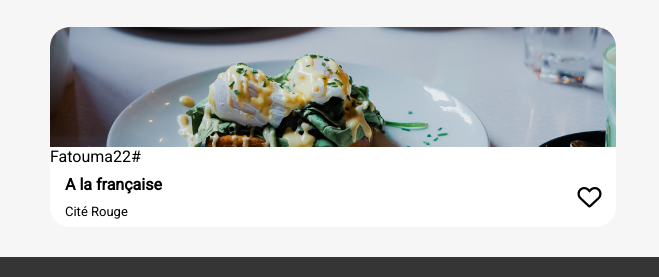
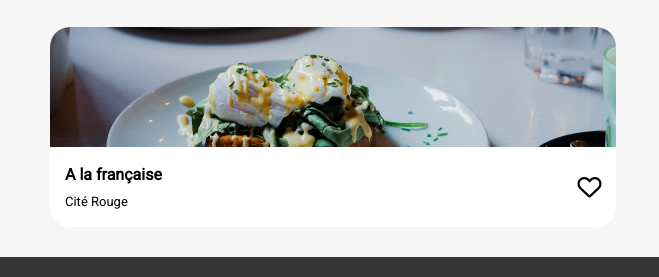
Before and after one commit to ikmck/Ohmyfood, a website: page index.html in a window 1280 px wide. Shown: the part 916-1193 px from the top of the page, 0-659 px from the left. Drawn offline with Linux system fonts and the light colour scheme; a web font is replaced by a local one.

Commit message:
suppression d'une erreur ligne 144

```diff
--- a/index.html
+++ b/index.html
@@ -141,7 +141,7 @@
                             <img src="./images/restaurants/toa-heftiba-DQKerTsQwi0-unsplash.jpg"
                                 alt="La palette du goût">
                         </a>
-                        Fatouma22#
+
                         <div class="card-body">
                             <a class="card-title" href="./menu_a_la_francaise.html">
                                 <h3>A la française</h3>
```
